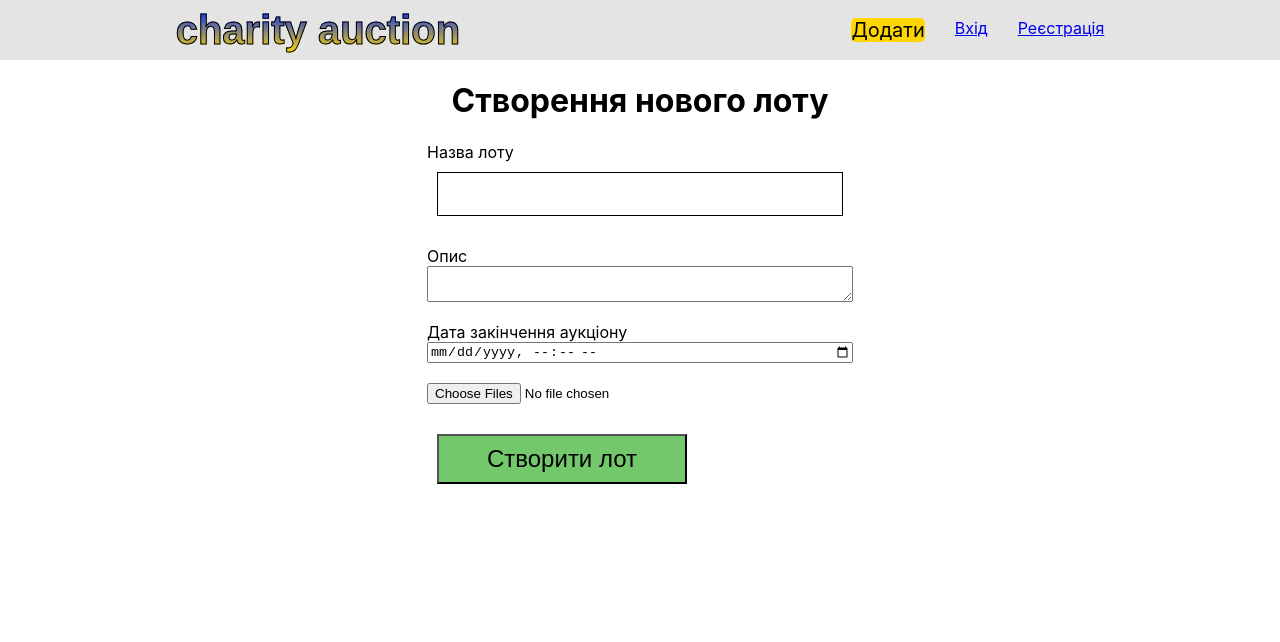
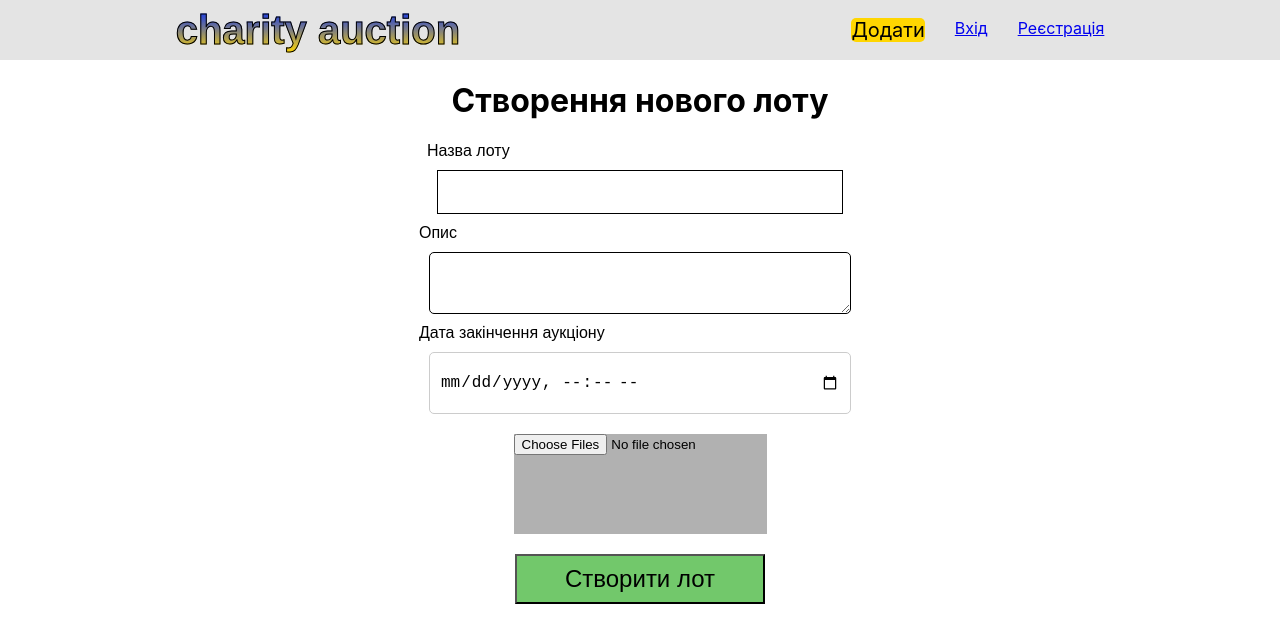
Before and after one commit to frolkin28/int20h_2024, a React (Create React App) app in the folder frontend/: page /add-lot in a window 1280 px wide. Shown: the top 642 px of the page. Built offline with nearby package versions, Linux system fonts and the light colour scheme.

Commit message:
style for AddLot page

```diff
--- a/frontend/src/components/Buttons/Button.module.css
+++ b/frontend/src/components/Buttons/Button.module.css
@@ -6,4 +6,6 @@
     font-size: 24px;
     font-weight: 400;
     color: #000;
+    position: relative;
+    align-items: center;
 }
--- a/frontend/src/components/Forms/AddLotForm.tsx
+++ b/frontend/src/components/Forms/AddLotForm.tsx
@@ -66,7 +66,7 @@ export const AddLotForm = () => {
     <div>
       <form className={formStyles.formContainer}>
         <div className={formStyles.inputBlock}>
-          <label htmlFor="lot-name">Назва лоту</label>
+          <label className={formStyles.formLabel} htmlFor="lot-name">Назва лоту</label>
           <TextInput
             id="lot-name"
             value={lotName}
@@ -74,7 +74,7 @@ export const AddLotForm = () => {
           />
         </div>
         <div className={formStyles.inputBlock}>
-          <label htmlFor="lot-description">Опис</label>
+          <label className={formStyles.formLabel} htmlFor="lot-description">Опис</label>
           <TextArea
             id="lot-description"
             value={description}
@@ -82,7 +82,7 @@ export const AddLotForm = () => {
           />
         </div>
         <div className={formStyles.inputBlock}>
-          <label htmlFor="end-date">Дата закінчення аукціону</label>
+          <label className={formStyles.formLabel} htmlFor="end-date">Дата закінчення аукціону</label>
           <DateTimeInput
             id="end-date"
             onChange={handleEndDateChange}
--- a/frontend/src/components/Forms/Form.module.css
+++ b/frontend/src/components/Forms/Form.module.css
@@ -1,10 +1,21 @@
 .formContainer {
     display: flex;
     flex-direction: column;
-    row-gap: 20px;
+    align-items: center;
+
 }
 
 .inputBlock {
     display: flex;
     flex-direction: column;
 }
+
+.formLabel{
+    font-family: "Lohit Tamil", sans-serif;
+    font-weight: 400;
+    font-size: 16px;
+    color: #000;
+    margin-right: 10px;
+    display: flex;
+    align-items: center;
+}
--- /dev/null
+++ b/frontend/src/components/Input/DateTimeInput.module.css
@@ -0,0 +1,21 @@
+.DateTimeInput {
+    width: 400px;
+    height: 40px;
+    padding: 10px;
+    margin: 10px;
+    margin-bottom: 10px;
+    border: 1px solid #ccc;
+    border-radius: 5px;
+    font-size: 16px;
+  }
+
+  .DateTimeInput:focus {
+    outline: none;
+    border-color: #ff7700;
+    box-shadow: 0 0 5px rgba(0, 123, 255, 0.5);
+  }
+
+
+  .DateTimeInput:disabled {
+    opacity: 0.5;
+  }
--- a/frontend/src/components/Input/DateTimeInput.tsx
+++ b/frontend/src/components/Input/DateTimeInput.tsx
@@ -1,4 +1,5 @@
 import { ChangeEvent } from "react";
+import styles from './DateTimeInput.module.css'
 
 interface DateTimeInputProps {
   id: string
@@ -13,6 +14,6 @@ export const DateTimeInput = (props: DateTimeInputProps) => {
   }
 
   return (
-    <input type="datetime-local" id={id} onChange={handleChange} />
+    <input className={styles["DateTimeInput"]} type="datetime-local" id={id} onChange={handleChange} />
   )
 }
--- /dev/null
+++ b/frontend/src/components/Input/FileInput.module.css
@@ -0,0 +1,10 @@
+.FileInputContainer {
+    display: flex;
+  }
+  .FileInput {
+    margin: 10px;
+    position: relative;
+    cursor: pointer;
+    height: 100px;
+    background-color: rgb(177, 177, 177);
+  }
--- a/frontend/src/components/Input/FileInput.tsx
+++ b/frontend/src/components/Input/FileInput.tsx
@@ -1,4 +1,5 @@
 import { ChangeEvent } from "react";
+import styles from './FileInput.module.css';
 
 interface FileInputProps {
   multiple?: boolean
@@ -13,6 +14,9 @@ export const FileInput = (props: FileInputProps) => {
   }
 
   return (
-    <input type="file" multiple={multiple} onChange={handleChange} />
+    <div className={styles["FileInputContainer"]}>
+      <input className={styles["FileInput"]} type="file" multiple={multiple} onChange={handleChange} />
+    </div>
+
   )
 }
--- /dev/null
+++ b/frontend/src/components/Input/TextArea.module.css
@@ -0,0 +1,18 @@
+.TextArea {
+    width: 400px;
+    height: 40px;
+    padding: 10px;
+    margin: 10px;
+    margin-bottom: 10px;
+    border: 1px solid #ccc;
+    border-radius: 5px;
+    font-size: 16px;
+    resize: vertical;
+    border-color: black;
+  }
+
+  .TextArea:focus {
+    outline: none;
+    border-color: #007bff;
+    box-shadow: 0 0 5px rgba(0, 123, 255, 0.5);
+  }
--- a/frontend/src/components/Input/TextArea.tsx
+++ b/frontend/src/components/Input/TextArea.tsx
@@ -1,4 +1,5 @@
 import { ChangeEvent } from "react";
+import styles from './TextArea.module.css';
 
 interface TextAreaProps {
   id: string
@@ -14,6 +15,6 @@ export const TextArea = (props: TextAreaProps) => {
   }
 
   return (
-    <textarea id={id} value={value} onChange={handleChange} />
+    <textarea className={styles["TextArea"]} id={id} value={value} onChange={handleChange} />
   )
 }
```
